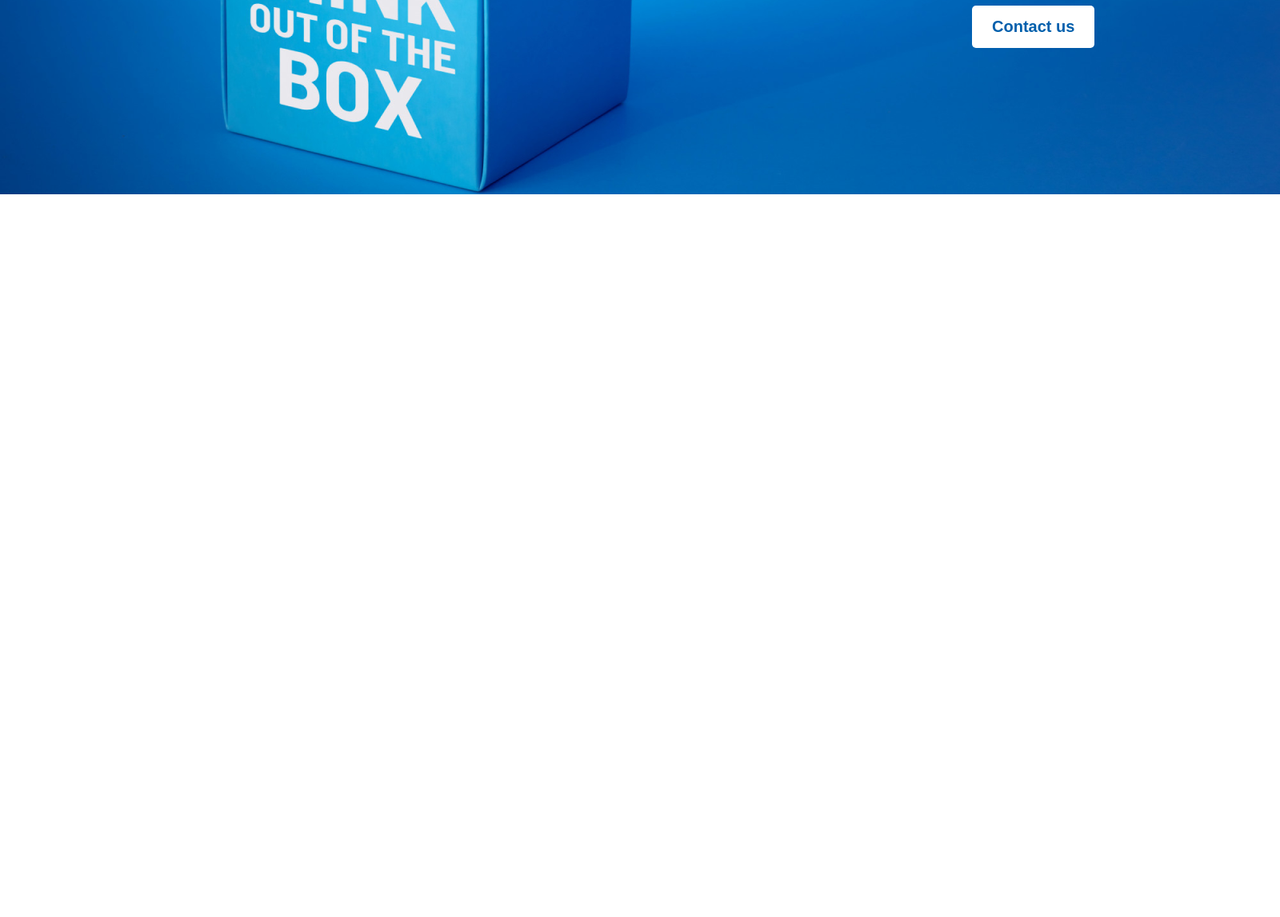
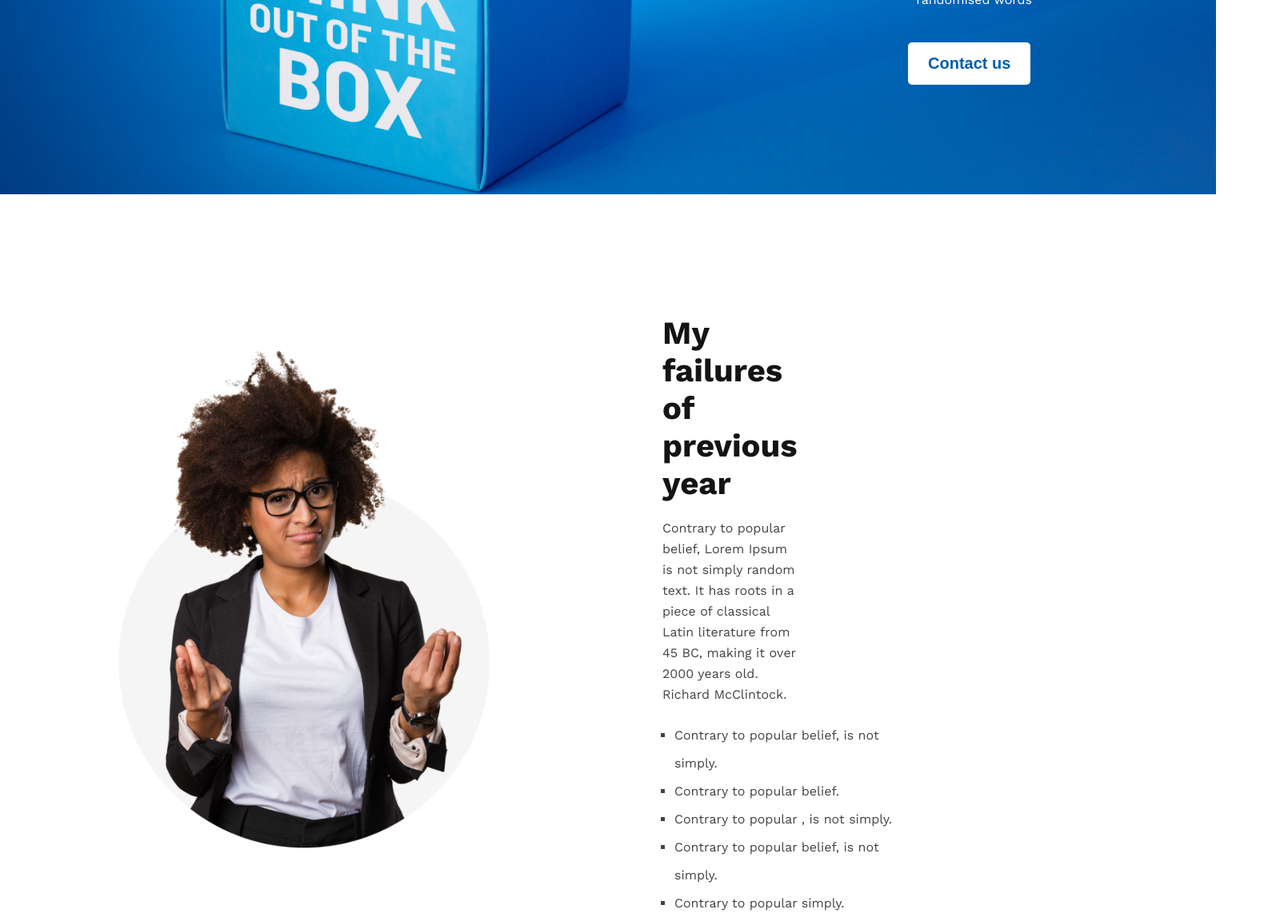
Before and after one commit to Mostakim3157/practice-new-year, a plain HTML site: page index.html in a window 1280 px wide. Shown: the part 565-1712 px from the top of the page at 80% size, 1600 px wide, since content can reach past the window. Before the commit the page ends 811 px from the top, so only its background shows below. Drawn offline with nearby package versions, Linux system fonts and the light colour scheme.

Commit message:
My failures added

```diff
--- a/index.html
+++ b/index.html
@@ -6,20 +6,38 @@
     <meta name="viewport" content="width=device-width, initial-scale=1.0">
     <title>New Year Project</title>
     <link rel="preconnect" href="https://fonts.googleapis.com">
-<link rel="preconnect" href="https://fonts.gstatic.com" crossorigin>
-<link href="https://fonts.googleapis.com/css2?family=Work+Sans:wght@300;400;500;600;700;800&display=swap" rel="stylesheet">
-<link rel="stylesheet" href="style/color.css">
+    <link rel="preconnect" href="https://fonts.gstatic.com" crossorigin>
+    <link href="https://fonts.googleapis.com/css2?family=Work+Sans:wght@300;400;500;600;700;800&display=swap"
+        rel="stylesheet">
+    <link rel="stylesheet" href="style/color.css">
 </head>
 
 <body>
     <header>
         <div class="header-container">
             <h2 class="header-title">All Thinks Are Possible If You believe</h2>
-            <p class="header-discription">There are many variations of passages of Lorem Ipsum available, but the majority have suffered alteration in some form, by injected humour, or randomised words</p>
+            <p class="header-discription">There are many variations of passages of Lorem Ipsum available, but the
+                majority have suffered alteration in some form, by injected humour, or randomised words</p>
             <button class="btn-primary">Contact us</button>
         </div>
     </header>
-    <main></main>
+    <main>
+        <section class="my-failures">
+            <div class="my-failures-profile"><img class="my-failures-profile-img" src="images/person.png" alt="">
+            </div>
+            <div class="my-my-failures-text">
+                <h3 class="my-failures-head">My failures of previous year</h3>
+                <p class="my-failures-discription">Contrary to popular belief, Lorem Ipsum is not simply random text. It has roots in a piece of classical Latin literature from 45 BC, making it over 2000 years old. Richard McClintock.</p>
+                <ul class="my-failures-list">
+                    <li>Contrary to popular belief, is not simply.</li>
+                    <li>Contrary to popular belief.</li>
+                    <li>Contrary to popular , is not simply.</li>
+                    <li>Contrary to popular belief, is not simply.</li>
+                    <li>Contrary to popular simply.</li>
+                </ul >
+            </div>
+        </section>
+    </main>
     <footer></footer>
 </body>
 
--- a/style/color.css
+++ b/style/color.css
@@ -11,8 +11,9 @@ body {
 /* header starts */
 header {
   background-image: url("../images/banner/banner3.png");
-  width: 1600px;
+  width: 1520px;
   height: 808px;
+  background-repeat: no-repeat;
 }
 
 .header-title {
@@ -29,7 +30,7 @@ header {
   font-size: 16px;
   font-weight: 400;
   line-height: 26px;
-  padding: 20px 230px 20px 876px;
+  padding: 30px 230px 20px 876px;
 }
 
 .btn-primary {
@@ -40,6 +41,67 @@ header {
   border: none;
   border-radius: 5px;
   background: #fff;
-  margin: 10px 223px 186px 1215px;
-  padding: 15px 25px 15px 25px
+  margin: 20px 223px 186px 1135px;
+  padding: 15px 25px 15px 25px;
 }
+
+.btn-primary:hover{
+    color:  #fff;;
+    background: #3DBDEA;
+    transition: .5s;
+}
+
+/* main starts */
+
+/* my failures */
+.my-failures {
+  display: flex;
+  align-items: center;
+  margin: 0 auto;
+  justify-content: space-between;
+  width: 80%;
+  margin-top: 100px;
+}
+
+.my-failures-profile {
+  max-width: 100%;
+  height: auto;
+}
+
+.my-failures-profile-img {
+  width: 500px;
+  height: auto;
+}
+
+.my-my-failures-text {
+  padding-left: 200px;
+  padding-top: 50px;
+}
+
+.my-failures-head {
+  color: var(--Dark-01, #151414);
+  font-size: 40px;
+  font-weight: 700;
+  padding-bottom: 20px;
+  padding-right: 140px;
+}
+
+.my-failures-discription {
+  color: var(--Dark-02, #444343);
+  font-size: 16px;
+  font-weight: 400;
+  line-height: 26px;
+  padding-right: 150px;
+  padding-bottom: 20px;
+}
+.my-failures-list{
+    padding-left: 15px;
+}
+
+.my-failures-list > li {
+  list-style: square;
+  color: var(--Dark-02, #444343);
+  font-size: 16px;
+  font-weight: 400;
+  line-height: 35px;
+}
```
